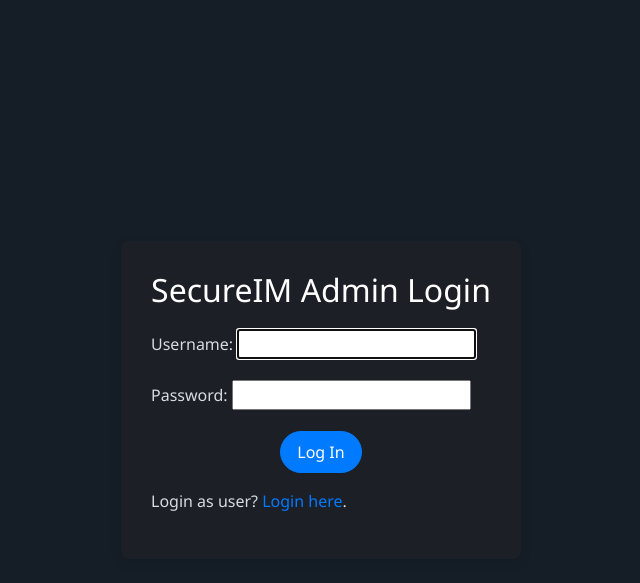
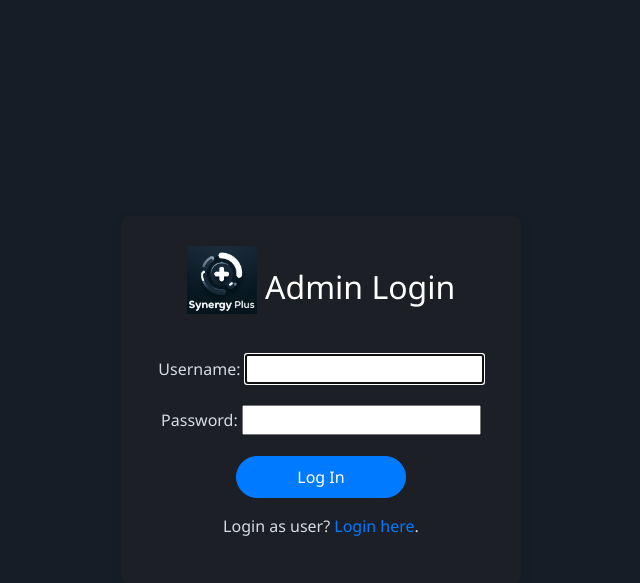
Before and after one commit to AksharaPalanichamy/pythonMesanger, a Django app: page /admin/login/ in a window 1280 px wide. Shown: the top 583 px of the page, without its empty margins (319-959 px from the left). Run offline with Django 5.2, Linux system fonts and the light colour scheme; some libraries are stand-ins or nearby versions.

Commit message:
Logo changes

```diff
--- a/project/app/admin.py
+++ b/project/app/admin.py
@@ -8,7 +8,7 @@ from .views import block_users_view, delete_chat_rooms_view, create_users_view
 # admin.site.enable_nav_sidebar = False
 
 class MyAdminSite(admin.AdminSite):
-    site_header = "SecureIM Admin"
+    site_header = "Syergy Plus Admin"
     site_title = "Admin Portal"
     index_title = "Welcome to the Admin Portal"
 
--- a/project/app/templates/admin/base_site.html
+++ b/project/app/templates/admin/base_site.html
@@ -16,7 +16,7 @@
             color: #ffffff; /* White text color for readability */
         }
         .dashboard-header {
-            background-color: #1f1f1f; /* Dark header background */
+            background-color: #071820; /* Dark header background */
             border-bottom: 1px solid #444; /* Subtle border for separation */
             padding: 10px 20px;
         }
@@ -57,6 +57,7 @@
 <body>
     <div class="dashboard-header">
         <div class="container">
+            <img src="{% static 'img/logo.png' %}" alt="Logo" class="logo" style="width: 70px; height: auto;">
             <span class="dashboard-title">{{ site_header }}</span>
             <div style="position: absolute; top: 9px; right: 20px;">
                 {% if show_home_button %}
--- a/project/app/templates/admin/login.html
+++ b/project/app/templates/admin/login.html
@@ -1,3 +1,4 @@
+{% load static %}
 <!DOCTYPE html>
 <html lang="en">
 <head>
@@ -24,10 +25,15 @@
             box-shadow: 0 4px 12px rgba(0, 0, 0, 0.1);
             width: 100%;
             max-width: 400px;
+            text-align: center;  /* Center the content */
+        }
+        .login-box img {
+            max-width: 80%;  /* Adjust logo size */
+            height: auto;    /* Maintain aspect ratio */
+            margin-bottom: 20px; /* Spacing below the logo */
         }
         .login-box h2 {
             color: #ffffff;
-            text-align: center;
             margin-bottom: 20px;
         }
         .form-control {
@@ -36,7 +42,7 @@
         }
         .btn-primary {
             border-radius: 30px;
-            padding: 8px 16px; /* Reduced padding */
+            padding: 8px 60px; /* Reduced padding */
             width: auto; /* Adjust the width */
             display: block;
             margin: 0 auto; /* Center align the button */
@@ -50,7 +56,10 @@
 <body>
     <div class="login-container">
         <div class="login-box">
-            <h2>SecureIM Admin Login</h2>
+            <!-- Logo -->
+            <!-- <img src="{% static 'img/logo.png' %}" alt="Logo" style="width: 70px; height: auto;"> Add the logo here -->
+
+            <h2><img src="{% static 'img/logo.png' %}" alt="Logo" style="width: 70px; height: auto;"> Admin Login</h2>
 
             <!-- Display any error messages -->
             {% if messages %}
@@ -68,7 +77,6 @@
 
                 <button type="submit" class="btn btn-primary">Log In</button>
                 <p class="mt-3 login-link">Login as user? <a href="{% url 'login' %}">Login here</a>.</p>
-
             </form>
         </div>
     </div>
--- a/project/app/templates/registration/login.html
+++ b/project/app/templates/registration/login.html
@@ -1,3 +1,5 @@
+{% load static %}
+
 <!DOCTYPE html>
 <html lang="en">
 <head>
@@ -66,7 +68,7 @@
 <body>
 <div class="login-container">
     <div class="login-box">
-        <h2>Login</h2>
+        <h2><img src="{% static 'img/logo.png' %}" alt="Logo" style="width: 70px; height: auto;"> Login</h2>
         {% if form.non_field_errors %}
         <div class="alert alert-danger" role="alert">
             <ul>
--- a/project/app/templates/registration/register.html
+++ b/project/app/templates/registration/register.html
@@ -1,4 +1,6 @@
 <!-- templates/registration/register.html -->
+{% load static %}
+
 <!DOCTYPE html>
 <html lang="en">
 <head>
@@ -80,7 +82,7 @@
 <body>
     <div class="container">
         <div class="auth-container">
-            <h2 class="auth-header">Create an Account</h2>
+            <h2 class="auth-header"><img src="{% static 'img/logo.png' %}" alt="Logo" style="width: 70px; height: auto;">Create an Account</h2>
             {% if form.errors %}
                 <div class="alert alert-danger" role="alert">
                     <ul>
--- a/project/app/views.py
+++ b/project/app/views.py
@@ -113,7 +113,7 @@ def block_users_view(request):
     context = {
         'users': users,
         'site_title': 'Admin Portal',  # Custom site title
-        'site_header': 'SecureIM Admin',  # Custom site header
+        'site_header': 'Syergy Plus Admin',  # Custom site header
         'show_home_button':True
     }
     return render(request, 'admin/block_users.html', context)
@@ -133,7 +133,7 @@ def delete_chat_rooms_view(request):
     context = {
         'chat_rooms': chat_rooms,
         'site_title': 'Admin Portal',  # Custom site title
-        'site_header': 'SecureIM Admin',  # Custom site header
+        'site_header': 'Syergy Plus Admin',  # Custom site header
         'show_home_button':True
     }
     return render(request, 'admin/delete_chat_rooms.html', context)
@@ -157,7 +157,7 @@ def create_users_view(request):
             messages.error(request, str(e))
     context = {
         'site_title': 'Admin Portal',  # Set your site title
-        'site_header': 'SecureIM Admin',  # Set your site header
+        'site_header': 'Syergy Plus Admin',  # Set your site header
         'show_home_button':True
     }
     return render(request, 'admin/create_users.html',context)
```
Also changed, not shown: project/static/img/logo.png (added).
